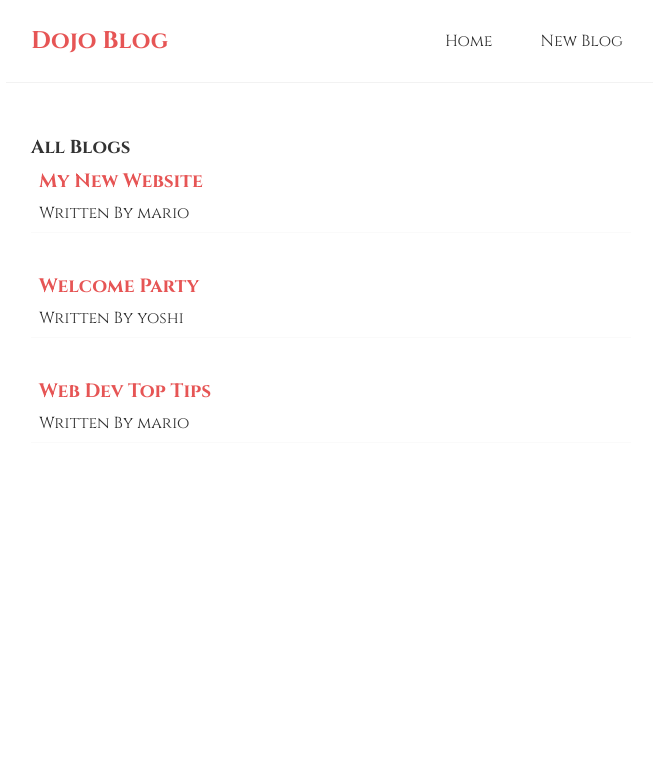
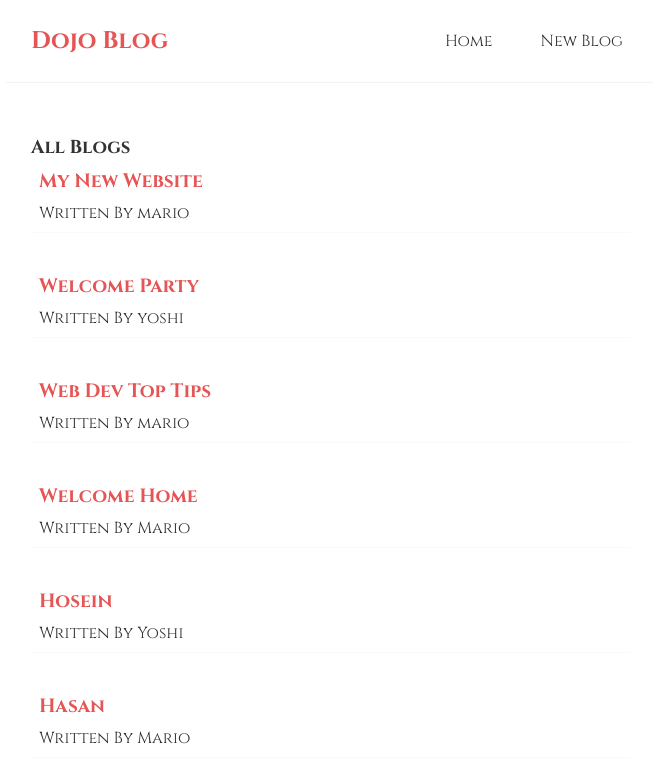
Before and after one commit to AriaPzki/Dojo, a React (Create React App) app: page / in a window 1280 px wide. Shown: the top 782 px of the page, without its empty margins (309-962 px from the left). Built offline with nearby package versions, Linux system fonts and the light colour scheme; data requests are answered from the project's data file.

Commit message:
Adding New Blog

```diff
--- a/data/db.json
+++ b/data/db.json
@@ -17,6 +17,24 @@
       "body": "Lorem Ipsum ...",
       "author": "mario",
       "id": 3
+    },
+    {
+      "title": "Welcome Home",
+      "body": "Welcome My Friend",
+      "author": "Mario",
+      "id": 4
+    },
+    {
+      "title": "Hosein",
+      "body": "Salam",
+      "author": "Yoshi",
+      "id": 5
+    },
+    {
+      "title": "Hasan",
+      "body": "Hi",
+      "author": "Mario",
+      "id": 6
     }
   ]
 }
--- a/src/components/Create.js
+++ b/src/components/Create.js
@@ -4,11 +4,30 @@
   const [title, setTitle] = useState("");
   const [body, setBody] = useState("");
   const [author, setAuthor] = useState("Mario");
+  const [IsPending, setIsPending] = useState(false);
+
+  const handleSubmit = (e) => {
+    setIsPending(true);
+    e.preventDefault();
+    const newBlog = {
+      title,
+      body,
+      author,
+    };
+    fetch("http://localhost:8000/blogs", {
+      method: "POST",
+      headers: { "Content-Type": "application/json" },
+      body: JSON.stringify(newBlog),
+    }).then(() => {
+      setIsPending(false);
+      console.log("new blog added");
+    });
+  };
 
   return (
     <div className="create">
       <h1>Add a New Blog</h1>
-      <form>
+      <form onSubmit={handleSubmit}>
         <label>Blog Title :</label>
         <input
           type="text"
@@ -27,7 +46,8 @@
           <option value="Mario">Mario</option>
           <option value="Yoshi">Yoshi</option>
         </select>
-        <button>Add Blog</button>
+        {!IsPending && <button>Add Blog</button>}
+        {IsPending && <button disabled>Loading ...</button>}
         <p>{title}</p>
         <p>{body}</p>
         <p>{author}</p>
```
